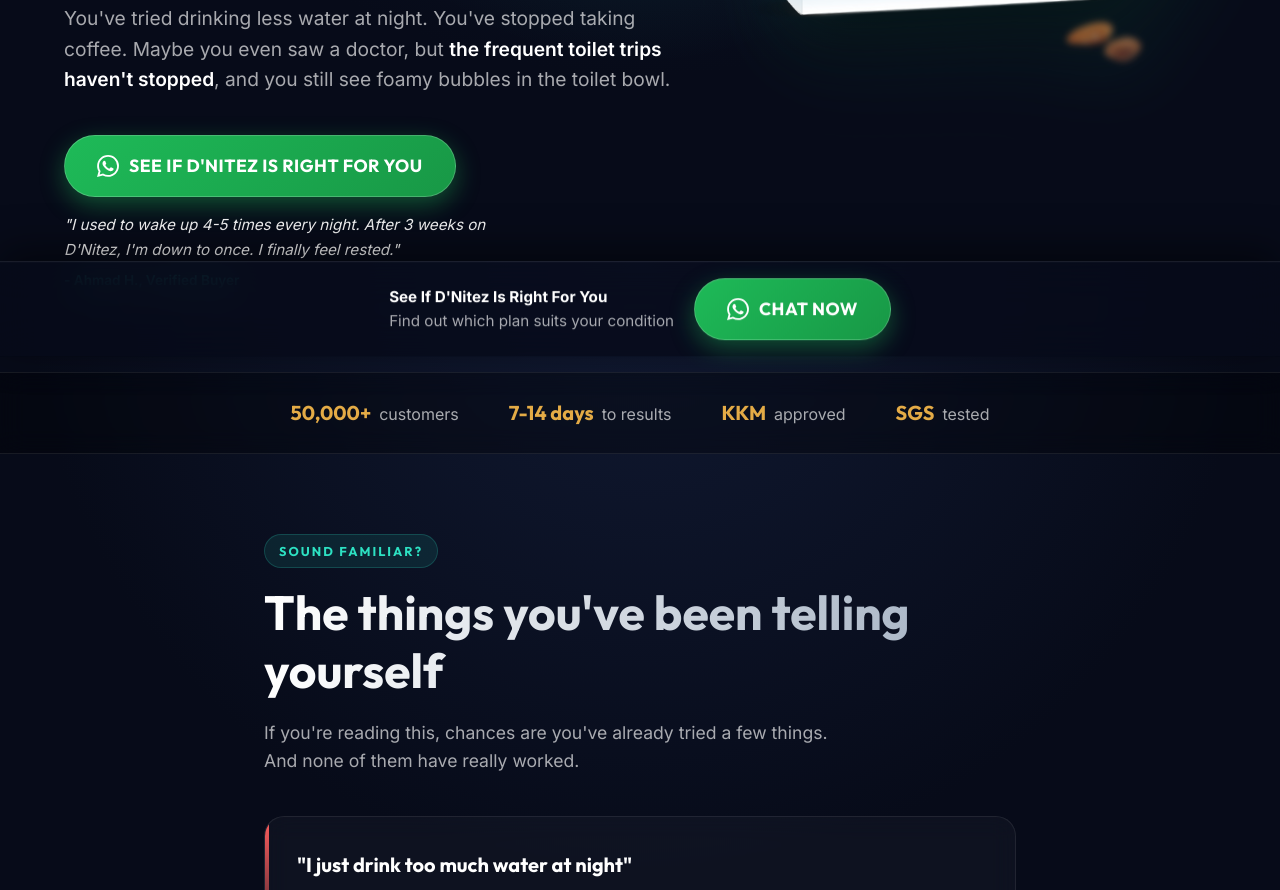
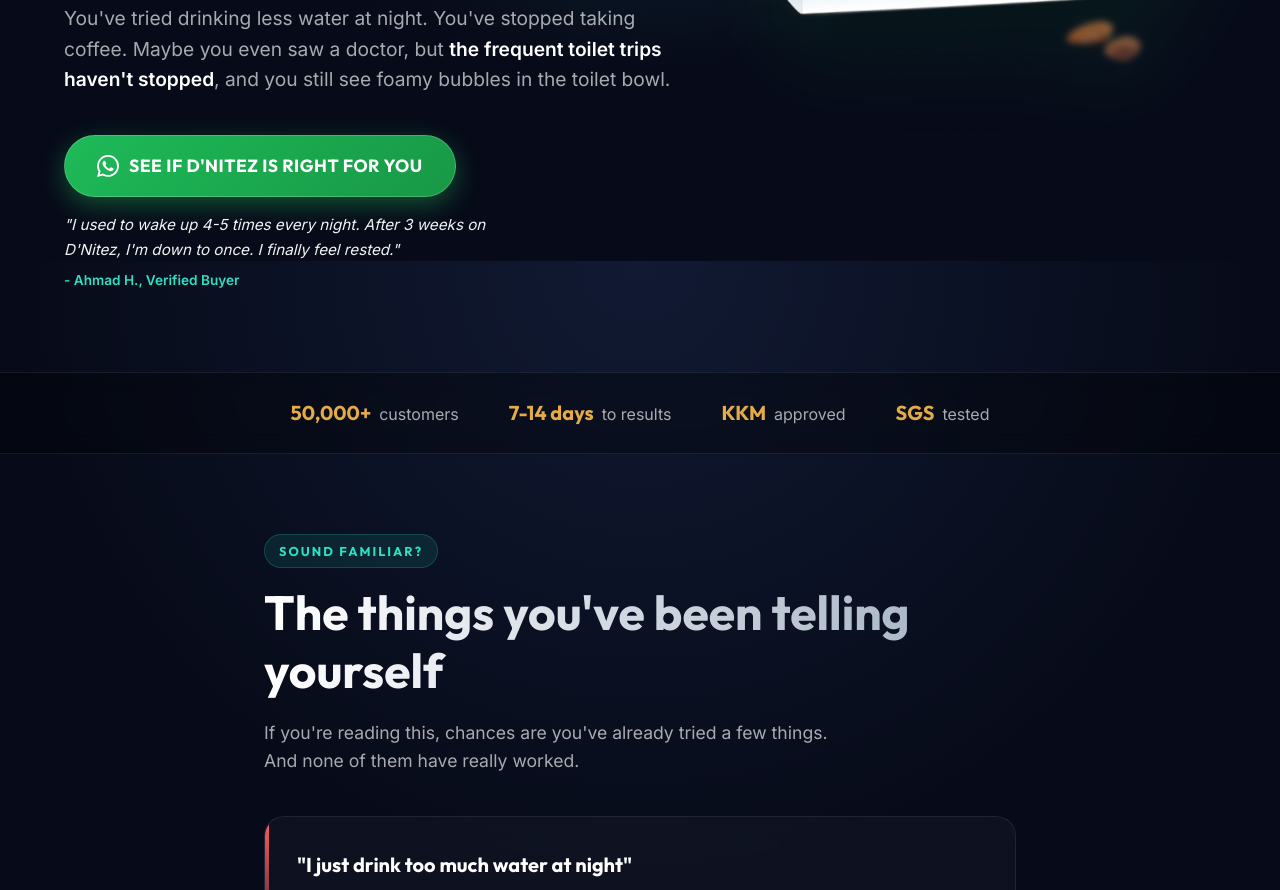
Before and after one commit to sonsunnyfoo-web/dnitez-landing-page, a plain HTML site: page index.html in a window 1280 px wide. Shown: the part 539-1429 px from the top of the page. Drawn offline with Linux system fonts and the light colour scheme.

Commit message:
Add files via upload

```diff
--- a/index.html
+++ b/index.html
@@ -28,6 +28,13 @@
 src="https://www.facebook.com/tr?id=1010130738361768&ev=PageView&noscript=1"
 /></noscript>
 <!-- End Meta Pixel Code -->
+<script type="text/javascript">
+    (function(c,l,a,r,i,t,y){
+        c[a]=c[a]||function(){(c[a].q=c[a].q||[]).push(arguments)};
+        t=l.createElement(r);t.async=1;t.src="https://www.clarity.ms/tag/"+i;
+        y=l.getElementsByTagName(r)[0];y.parentNode.insertBefore(t,y);
+    })(window, document, "clarity", "script", "wrkhc6t2en");
+</script>
 </head>
 
 <body>
@@ -37,17 +44,6 @@
   🏆 Voted Asia Pacific's #1 Natural Kidney Support Formula - 3 Straight Years
 </div>
 
-<!-- ===== FLOATING CTA BAR ===== -->
-<div class="floating-cta" id="floatingCta">
-  <div class="floating-cta__text">
-    <strong>See If D'Nitez Is Right For You</strong><br>
-    Find out which plan suits your condition
-  </div>
-  <a href="https://wa.me/60172924357?text=Hi%2C%20I%27d%20like%20to%20know%20more%20about%20D%27Nitez" class="btn-cta" id="floatingBtn" onclick="fbq('track', 'Lead');">
-    <svg viewBox="0 0 24 24"><path d="M17.472 14.382c-.297-.149-1.758-.867-2.03-.967-.273-.099-.471-.148-.67.15-.197.297-.767.966-.94 1.164-.173.199-.347.223-.644.075-.297-.15-1.255-.463-2.39-1.475-.883-.788-1.48-1.761-1.653-2.059-.173-.297-.018-.458.13-.606.134-.133.298-.347.446-.52.149-.174.198-.298.298-.497.099-.198.05-.371-.025-.52-.075-.149-.669-1.612-.916-2.207-.242-.579-.487-.5-.669-.51-.173-.008-.371-.01-.57-.01-.198 0-.52.074-.792.372-.272.297-1.04 1.016-1.04 2.479 0 1.462 1.065 2.875 1.213 3.074.149.198 2.096 3.2 5.077 4.487.709.306 1.262.489 1.694.625.712.227 1.36.195 1.871.118.571-.085 1.758-.719 2.006-1.413.248-.694.248-1.289.173-1.413-.074-.124-.272-.198-.57-.347m-5.421 7.403h-.004a9.87 9.87 0 01-5.031-1.378l-.361-.214-3.741.982.998-3.648-.235-.374a9.86 9.86 0 01-1.51-5.26c.001-5.45 4.436-9.884 9.888-9.884 2.64 0 5.122 1.03 6.988 2.898a9.825 9.825 0 012.893 6.994c-.003 5.45-4.437 9.884-9.885 9.884m8.413-18.297A11.815 11.815 0 0012.05 0C5.495 0 .16 5.335.157 11.892c0 2.096.547 4.142 1.588 5.945L.057 24l6.305-1.654a11.882 11.882 0 005.683 1.448h.005c6.554 0 11.89-5.335 11.893-11.893a11.821 11.821 0 00-3.48-8.413z"/></svg>
-    Chat Now
-  </a>
-</div>
 
 <!-- ===== HERO ===== -->
 <section class="hero fade-in">
@@ -294,7 +290,7 @@
     </div>
 
     <div class="fade-in" style="margin-top: 48px; text-align: center;">
-      <a href="https://wa.me/60172924357?text=Hi%2C%20I%27d%20like%20to%20know%20more%20about%20D%27Nitez" class="btn-cta-full" onclick="fbq('track', 'Lead');">
+      <a href="https://wa.me/60172924357?text=Hi%20Jackson%2C%20I%20want%20to%20know%20more%20about%20D%27Nitez" class="btn-cta-full" onclick="fbq('track', 'Lead');">
         <svg viewBox="0 0 24 24"><path d="M17.472 14.382c-.297-.149-1.758-.867-2.03-.967-.273-.099-.471-.148-.67.15-.197.297-.767.966-.94 1.164-.173.199-.347.223-.644.075-.297-.15-1.255-.463-2.39-1.475-.883-.788-1.48-1.761-1.653-2.059-.173-.297-.018-.458.13-.606.134-.133.298-.347.446-.52.149-.174.198-.298.298-.497.099-.198.05-.371-.025-.52-.075-.149-.669-1.612-.916-2.207-.242-.579-.487-.5-.669-.51-.173-.008-.371-.01-.57-.01-.198 0-.52.074-.792.372-.272.297-1.04 1.016-1.04 2.479 0 1.462 1.065 2.875 1.213 3.074.149.198 2.096 3.2 5.077 4.487.709.306 1.262.489 1.694.625.712.227 1.36.195 1.871.118.571-.085 1.758-.719 2.006-1.413.248-.694.248-1.289.173-1.413-.074-.124-.272-.198-.57-.347m-5.421 7.403h-.004a9.87 9.87 0 01-5.031-1.378l-.361-.214-3.741.982.998-3.648-.235-.374a9.86 9.86 0 01-1.51-5.26c.001-5.45 4.436-9.884 9.888-9.884 2.64 0 5.122 1.03 6.988 2.898a9.825 9.825 0 012.893 6.994c-.003 5.45-4.437 9.884-9.885 9.884m8.413-18.297A11.815 11.815 0 0012.05 0C5.495 0 .16 5.335.157 11.892c0 2.096.547 4.142 1.588 5.945L.057 24l6.305-1.654a11.882 11.882 0 005.683 1.448h.005c6.554 0 11.89-5.335 11.893-11.893a11.821 11.821 0 00-3.48-8.413z"/></svg>
         See If D'Nitez Is Right For You
       </a>
@@ -461,7 +457,7 @@
     <h2 style="font-size: clamp(2.4rem, 5vw, 3.4rem); line-height: 1.1;">Your kidneys won't wait.<br>But they <em style="color: var(--accent-gold); font-style: normal; font-weight: 800; text-shadow: 0 0 20px rgba(228,171,70,0.3);">can</em> recover.</h2>
     <p>Every week you delay makes it harder for your body to recover. Chat with us today - we will check your condition and suggest the right plan for completely free. No obligation.</p>
 
-    <a href="https://wa.me/60172924357?text=Hi%2C%20I%27d%20like%20to%20know%20more%20about%20D%27Nitez" class="btn-cta-full fade-in" style="max-width: 480px; margin: 0 auto;" onclick="fbq('track', 'Lead');">
+    <a href="https://wa.me/60172924357?text=Hi%20Jackson%2C%20I%20want%20to%20know%20more%20about%20D%27Nitez" class="btn-cta-full fade-in" style="max-width: 480px; margin: 0 auto;" onclick="fbq('track', 'Lead');">
       <svg viewBox="0 0 24 24"><path d="M17.472 14.382c-.297-.149-1.758-.867-2.03-.967-.273-.099-.471-.148-.67.15-.197.297-.767.966-.94 1.164-.173.199-.347.223-.644.075-.297-.15-1.255-.463-2.39-1.475-.883-.788-1.48-1.761-1.653-2.059-.173-.297-.018-.458.13-.606.134-.133.298-.347.446-.52.149-.174.198-.298.298-.497.099-.198.05-.371-.025-.52-.075-.149-.669-1.612-.916-2.207-.242-.579-.487-.5-.669-.51-.173-.008-.371-.01-.57-.01-.198 0-.52.074-.792.372-.272.297-1.04 1.016-1.04 2.479 0 1.462 1.065 2.875 1.213 3.074.149.198 2.096 3.2 5.077 4.487.709.306 1.262.489 1.694.625.712.227 1.36.195 1.871.118.571-.085 1.758-.719 2.006-1.413.248-.694.248-1.289.173-1.413-.074-.124-.272-.198-.57-.347m-5.421 7.403h-.004a9.87 9.87 0 01-5.031-1.378l-.361-.214-3.741.982.998-3.648-.235-.374a9.86 9.86 0 01-1.51-5.26c.001-5.45 4.436-9.884 9.888-9.884 2.64 0 5.122 1.03 6.988 2.898a9.825 9.825 0 012.893 6.994c-.003 5.45-4.437 9.884-9.885 9.884m8.413-18.297A11.815 11.815 0 0012.05 0C5.495 0 .16 5.335.157 11.892c0 2.096.547 4.142 1.588 5.945L.057 24l6.305-1.654a11.882 11.882 0 005.683 1.448h.005c6.554 0 11.89-5.335 11.893-11.893a11.821 11.821 0 00-3.48-8.413z"/></svg>
       See If D'Nitez Is Right For You
     </a>
--- a/script.js
+++ b/script.js
@@ -1,17 +1,5 @@
 // script.js
-// Floating CTA visibility
-const floatingCta = document.getElementById('floatingCta');
-let lastScroll = 0;
 
-window.addEventListener('scroll', () => {
-  const scrollY = window.scrollY;
-  if (scrollY > 500) {
-    floatingCta.classList.add('visible');
-  } else {
-    floatingCta.classList.remove('visible');
-  }
-  lastScroll = scrollY;
-});
 
 // FAQ toggle
 function toggleFaq(el) {
```
